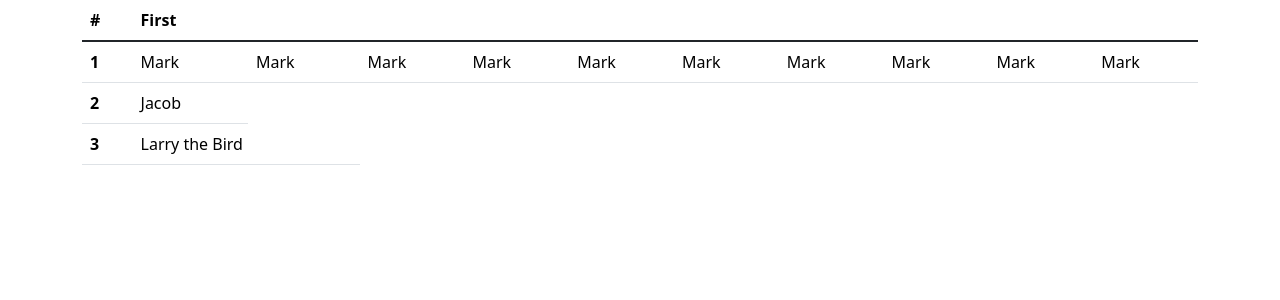
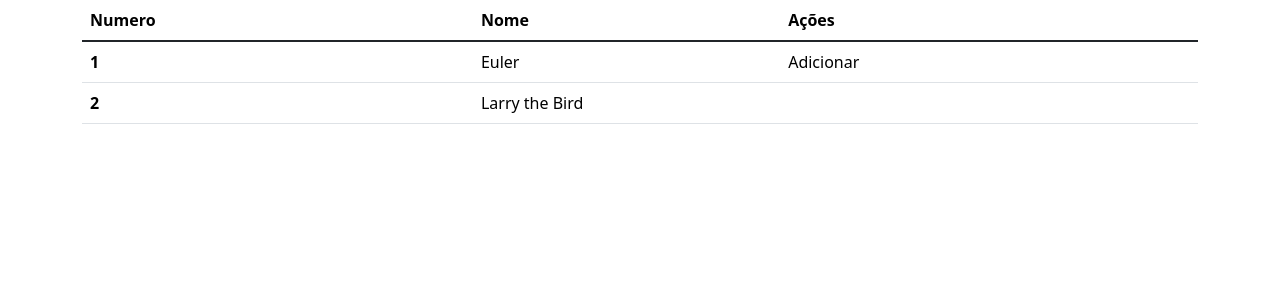
Before and after one commit to eulerBM/fala_brasil, a Django app: page /friend/ in a window 1280 px wide. Shown: the part 56-356 px from the top of the page. Run offline with Django 4.2, Linux system fonts and the light colour scheme; a user stored in the database is signed in.

```diff
--- a/templates/friend/friend.html
+++ b/templates/friend/friend.html
@@ -9,32 +9,24 @@
     <table class="table">
         <thead>
           <tr>
-            <th scope="col">#</th>
-            <th scope="col">First</th>
+
+            <th scope="col">Numero</th>
+            <th scope="col">Nome</th>
+            <th scope="col">Ações</th>
+
           </tr>
         </thead>
         <tbody class="table-group-divider">
           <tr>
+
             <th scope="row">1</th>
-            <td>Mark</td>
+            <td>Euler</td>
+            <td>Adicionar</td>
 
-            <td>Mark</td>
-            <td>Mark</td>
-            <td>Mark</td>
-            <td>Mark</td>
-            <td>Mark</td>
-            <td>Mark</td>
-            <td>Mark</td>
-            <td>Mark</td>
-            <td>Mark</td>
-          </tr>
+
           <tr>
             <th scope="row">2</th>
-            <td>Jacob</td>
 
-          </tr>
-          <tr>
-            <th scope="row">3</th>
             <td colspan="2">Larry the Bird</td>
 
           </tr>
```
Also changed, not shown: db.sqlite3.
